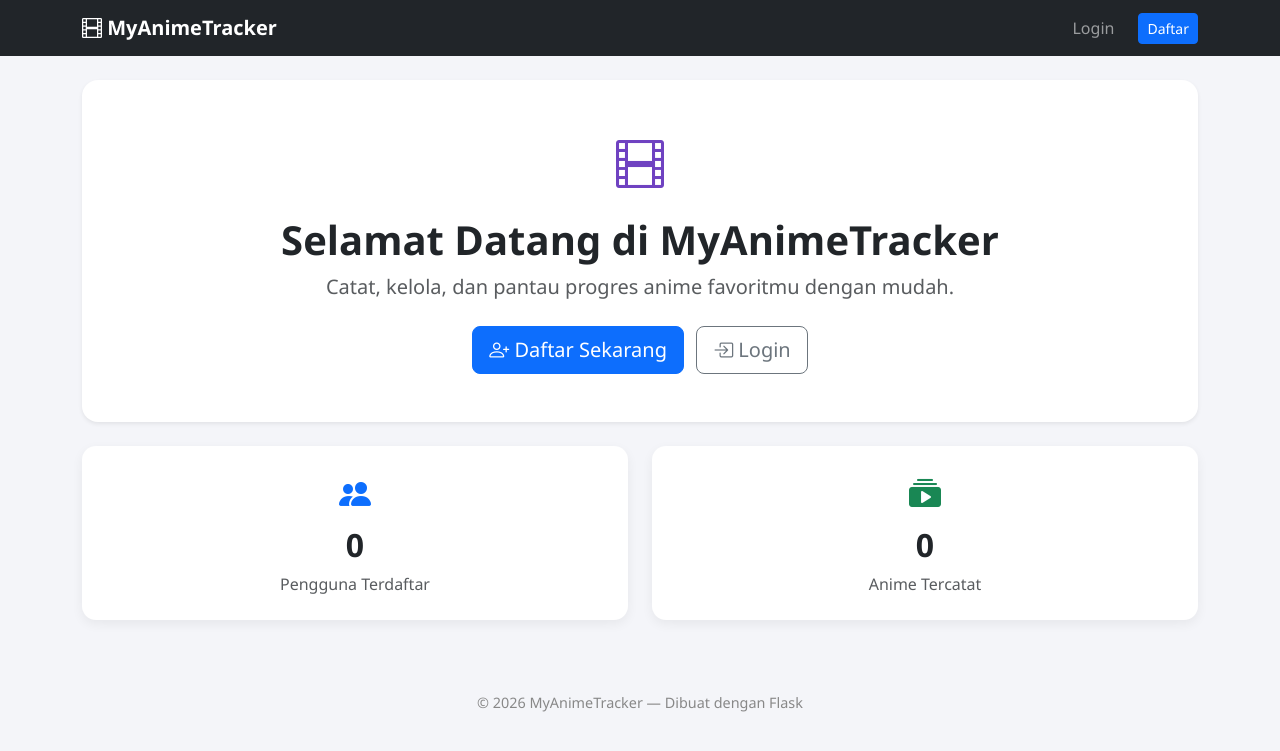
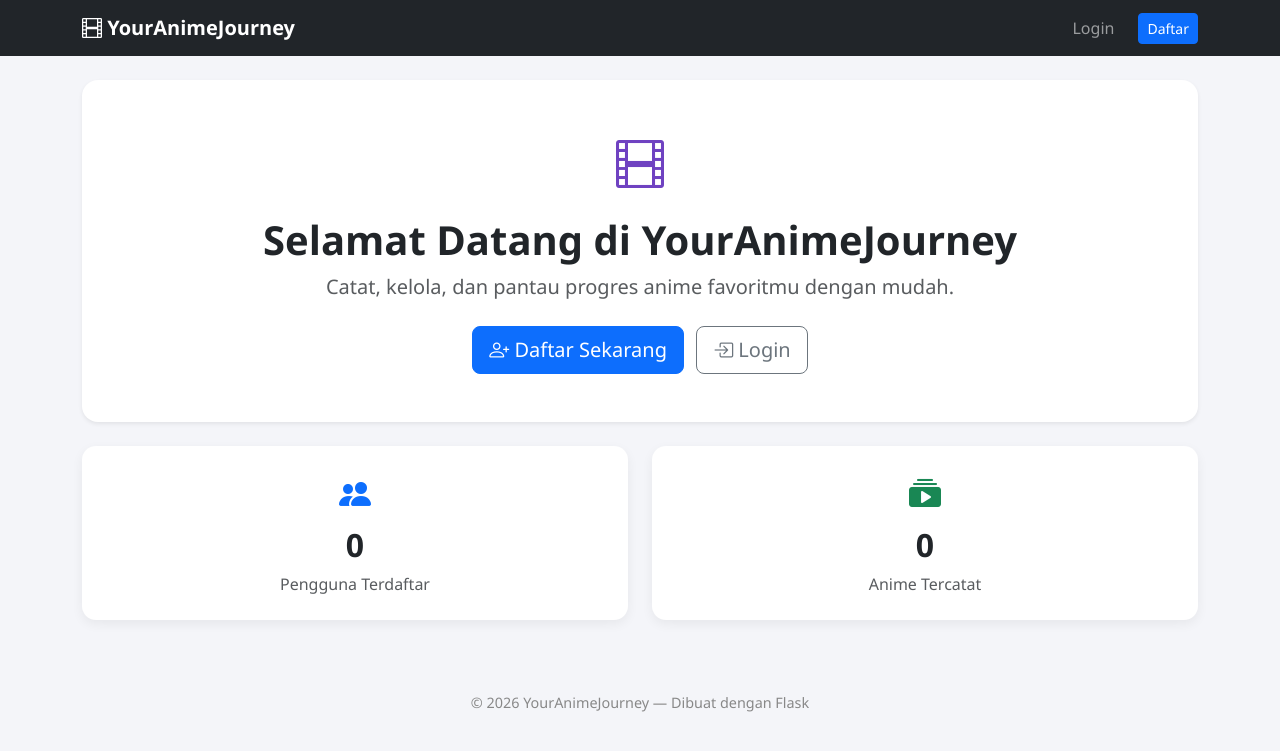
Before and after one commit to Lucifer55571/My-Anime-List, a Flask app: page / in a window 1280 px wide. Shown: the top 751 px of the page. Run offline with Flask 3, Linux system fonts and the light colour scheme; data that the repository does not hold is empty.

Commit message:
Mengubah judul dari MyAnimeTracker menjadi YourAnimeJourney

```diff
--- a/templates/add_anime.html
+++ b/templates/add_anime.html
@@ -1,6 +1,6 @@
 {% extends "base.html" %}
 
-{% block title %}Tambah Anime - MyAnimeTracker{% endblock %}
+{% block title %}Tambah Anime - YourAnimeJourney{% endblock %}
 
 {% block content %}
 <div class="row justify-content-center">
--- a/templates/anime_list.html
+++ b/templates/anime_list.html
@@ -1,6 +1,6 @@
 {% extends "base.html" %}
 
-{% block title %}Daftar Anime - MyAnimeTracker{% endblock %}
+{% block title %}Daftar Anime - YourAnimeJourney{% endblock %}
 
 {% block content %}
 <div class="d-flex flex-wrap justify-content-between align-items-center mb-4 gap-2">
--- a/templates/base.html
+++ b/templates/base.html
@@ -3,7 +3,7 @@
 <head>
     <meta charset="UTF-8">
     <meta name="viewport" content="width=device-width, initial-scale=1.0">
-    <title>{% block title %}MyAnimeTracker{% endblock %}</title>
+    <title>{% block title %}YourAnimeJourney{% endblock %}</title>
 
     <link href="https://cdn.jsdelivr.net/npm/bootstrap@5.3.3/dist/css/bootstrap.min.css" rel="stylesheet">
     <link rel="stylesheet" href="https://cdn.jsdelivr.net/npm/bootstrap-icons@1.11.3/font/bootstrap-icons.css">
@@ -39,7 +39,7 @@
 <nav class="navbar navbar-expand-lg navbar-dark bg-dark">
     <div class="container">
         <a class="navbar-brand" href="{{ url_for('index') }}">
-            <i class="bi bi-film"></i> MyAnimeTracker
+            <i class="bi bi-film"></i> YourAnimeJourney
         </a>
         <button class="navbar-toggler" type="button" data-bs-toggle="collapse" data-bs-target="#navMenu">
             <span class="navbar-toggler-icon"></span>
@@ -102,7 +102,7 @@
 </div>
 
 <footer class="mt-5">
-    &copy; {{ 2026 }} MyAnimeTracker &mdash; Dibuat dengan Flask
+    &copy; {{ 2026 }} YourAnimeJourney &mdash; Dibuat dengan Flask
 </footer>
 
 <script src="https://cdn.jsdelivr.net/npm/bootstrap@5.3.3/dist/js/bootstrap.bundle.min.js"></script>
--- a/templates/dashboard.html
+++ b/templates/dashboard.html
@@ -1,6 +1,6 @@
 {% extends "base.html" %}
 
-{% block title %}Dashboard - MyAnimeTracker{% endblock %}
+{% block title %}Dashboard - YourAnimeJourney{% endblock %}
 
 {% block content %}
 <h2 class="fw-bold mb-4">
--- a/templates/detail.html
+++ b/templates/detail.html
@@ -1,6 +1,6 @@
 {% extends "base.html" %}
 
-{% block title %}{{ anime.title }} - MyAnimeTracker{% endblock %}
+{% block title %}{{ anime.title }} - YourAnimeJourney{% endblock %}
 
 {% block content %}
 <a href="{{ url_for('anime_list') }}" class="btn btn-outline-secondary btn-sm mb-3">
--- a/templates/edit_anime.html
+++ b/templates/edit_anime.html
@@ -1,6 +1,6 @@
 {% extends "base.html" %}
 
-{% block title %}Edit {{ anime.title }} - MyAnimeTracker{% endblock %}
+{% block title %}Edit {{ anime.title }} - YourAnimeJourney{% endblock %}
 
 {% block content %}
 <div class="row justify-content-center">
--- a/templates/index.html
+++ b/templates/index.html
@@ -1,11 +1,11 @@
 {% extends "base.html" %}
 
-{% block title %}Beranda - MyAnimeTracker{% endblock %}
+{% block title %}Beranda - YourAnimeJourney{% endblock %}
 
 {% block content %}
 <div class="p-5 mb-4 bg-white rounded-4 shadow-sm text-center">
     <i class="bi bi-film" style="font-size: 3rem; color: #6f42c1;"></i>
-    <h1 class="fw-bold mt-3">Selamat Datang di MyAnimeTracker</h1>
+    <h1 class="fw-bold mt-3">Selamat Datang di YourAnimeJourney</h1>
     <p class="lead text-muted">
         Catat, kelola, dan pantau progres anime favoritmu dengan mudah.
     </p>
--- a/templates/login.html
+++ b/templates/login.html
@@ -1,6 +1,6 @@
 {% extends "base.html" %}
 
-{% block title %}Login - MyAnimeTracker{% endblock %}
+{% block title %}Login - YourAnimeJourney{% endblock %}
 
 {% block content %}
 <div class="row justify-content-center">
--- a/templates/profile.html
+++ b/templates/profile.html
@@ -1,6 +1,6 @@
 {% extends "base.html" %}
 
-{% block title %}Profil - MyAnimeTracker{% endblock %}
+{% block title %}Profil - YourAnimeJourney{% endblock %}
 
 {% block content %}
 <div class="row justify-content-center">
--- a/templates/register.html
+++ b/templates/register.html
@@ -1,6 +1,6 @@
 {% extends "base.html" %}
 
-{% block title %}Daftar - MyAnimeTracker{% endblock %}
+{% block title %}Daftar - YourAnimeJourney{% endblock %}
 
 {% block content %}
 <div class="row justify-content-center">
```
